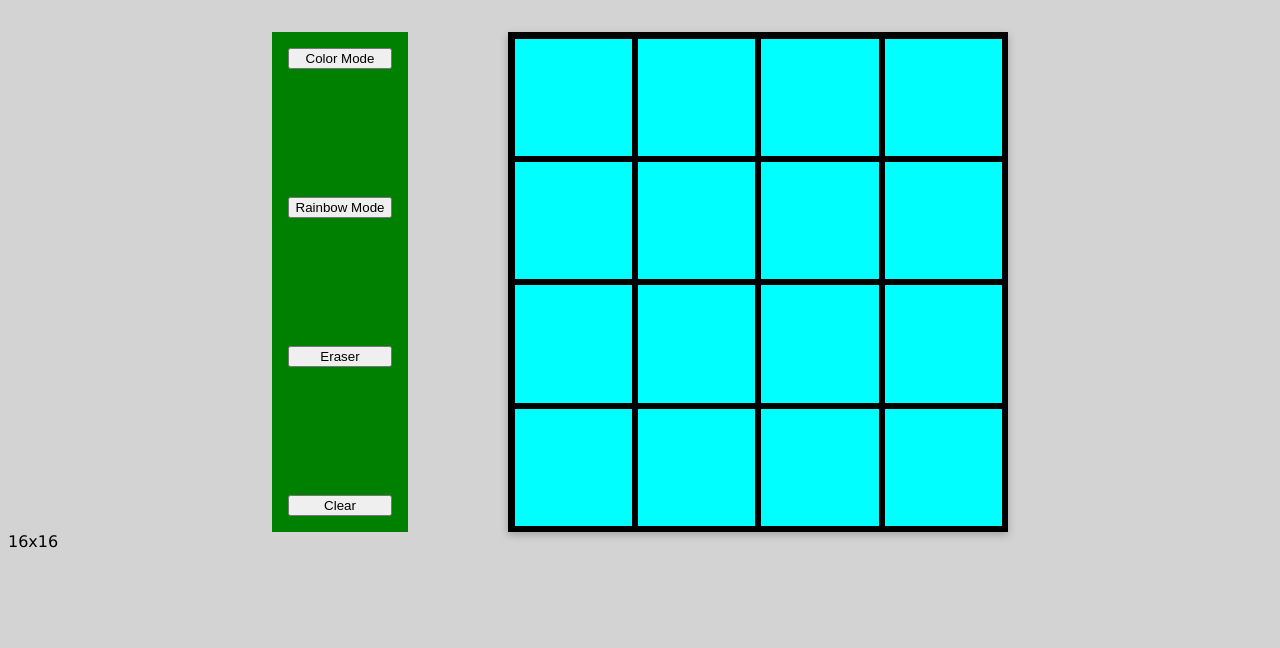
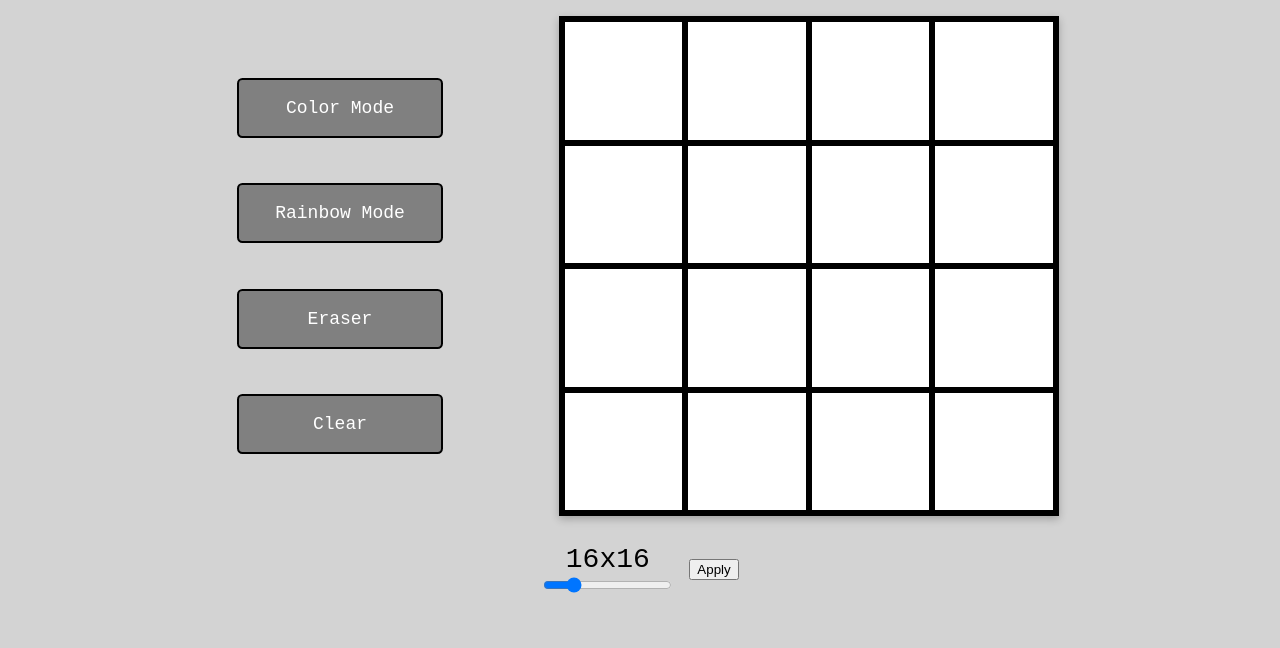
Before and after one commit to JadBizri/etch-a-sketch, a plain HTML site: page index.html in a window 1280 px wide. Shown: the part 152-800 px from the top of the page. Drawn offline with Linux system fonts and the light colour scheme.

Commit message:
Add a working slider for user to change grid size

```diff
--- a/index.html
+++ b/index.html
@@ -24,7 +24,13 @@
 
     </div>
 
-    <div class="grid-size">16x16</div>
+    <div class="grid-size">
+        <div class="slide-container">
+            <div id="size"></div>
+            <input type="range" min="4" max="64" value="16" class="slider" id="myRange">
+        </div>
+        <button>Apply</button>
+    </div>
     <div class="footer"></div>
 
 </body>
--- a/script.js
+++ b/script.js
@@ -13,3 +13,12 @@ function drawGrid() {
 }
 
 drawGrid();
+
+var slider = document.getElementById("myRange");
+var output = document.getElementById("size");
+output.innerHTML = `${slider.value}x${slider.value}`; // Display the default slider value
+
+// Update the current slider value (each time you drag the slider handle)
+slider.oninput = function() {
+  output.innerHTML = `${this.value}x${this.value}`;
+}
--- a/style.css
+++ b/style.css
@@ -1,9 +1,9 @@
-html{
-    font-family: Verdana, Geneva, Tahoma, sans-serif;
+html {
+    font-family: 'Courier New', Courier, monospace;
     background-color: #D3D3D3;
 }
 
-.container{
+.container {
     padding: 0.2em;
     background-color: black;
     display: flex;
@@ -14,15 +14,15 @@ html{
     box-shadow: rgba(0, 0, 0, 0.24) 0px 3px 8px;
 }
 
-.blocks{
-    background-color: aqua;
+.blocks {
+    background-color: white;
     padding: 0;
     border-style: solid;
     flex: auto;
     box-sizing: border-box;
 }
 
-.main{
+.main {
     display: flex;
     align-items: center;
     justify-content: center;
@@ -30,23 +30,60 @@ html{
     flex-wrap: wrap;
 }
 
-.header{
+.header {
     text-align: center;
-    padding: 0.2em;
 }
 
-.title{
+.title {
     font-size: 68px;
 }
 
-.settings{
+.settings {
     box-sizing: border-box;
     align-self: flex-start;
-    background-color: green;
     height: 500px;
     padding: 1em;
     display: flex;
     flex-direction: column;
     text-align: center;
-    justify-content: space-between;
+    justify-content: space-evenly;
 }
+
+.settings button {
+    border-style: solid;
+    border-color: black;
+    border-width: 2px;
+    border-radius: 0.3em;
+    background-color: gray;
+    padding: 1em 2em;
+    color: white;
+    font-family: 'Courier New', Courier, monospace;
+    font-size: 18px;
+}
+
+.settings button:hover,
+input[type="color"]:hover {
+    transform: scale(1.05);
+    cursor: pointer;
+}
+
+.settings button,
+input[type="color"] {
+    transition: transform 0.1s ease-in-out;
+}
+
+.grid-size{
+    font-size: 28px;
+    padding: 1em;
+    display: flex;
+    justify-content: center;
+    align-items: center;
+    gap: 15px;
+}
+
+.slide-container{
+    display: flex;
+    flex-direction: column;
+    justify-content: center;
+    align-items: center;
+}
```
